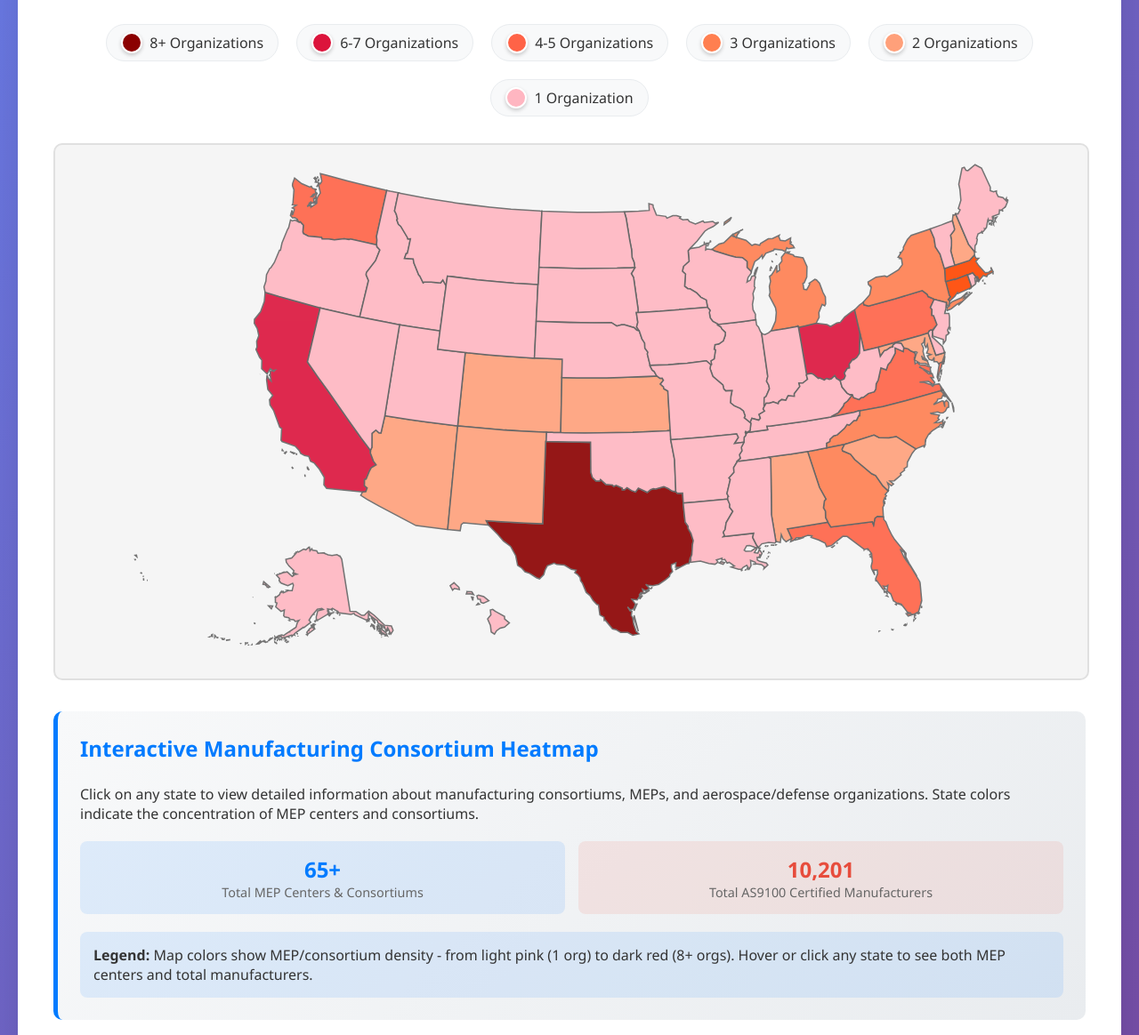
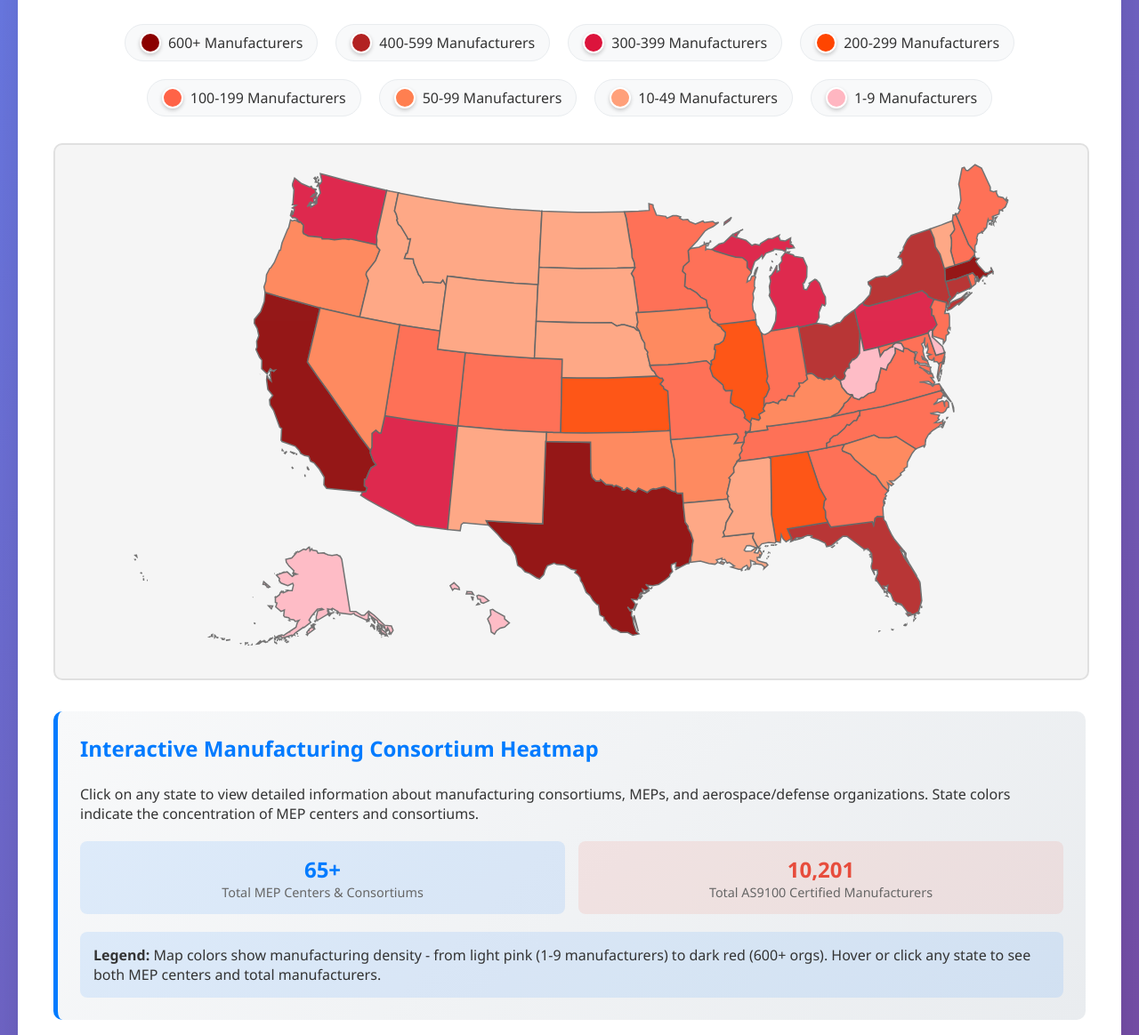
Before and after one commit to chonkrr/US-Manufacturing-Organization-Heatmap, a plain HTML site: page index.html in a window 1280 px wide. Shown: the part 402-1566 px from the top of the page at 89% size. Drawn offline with nearby package versions, Linux system fonts and the light colour scheme.

Commit message:
changed the heatmap functionality, to instead show heatmap density by # of manufacturers

```diff
--- a/index.html
+++ b/index.html
@@ -426,27 +426,35 @@
             <div class="legend">
                 <div class="legend-item">
                     <div class="legend-color state-fill-8"></div>
-                    <span>8+ Organizations</span>
+                    <span>600+ Manufacturers</span>
+                </div>
+                <div class="legend-item">
+                    <div class="legend-color state-fill-7"></div>
+                    <span>400-599 Manufacturers</span>
                 </div>
                 <div class="legend-item">
                     <div class="legend-color state-fill-6"></div>
-                    <span>6-7 Organizations</span>
+                    <span>300-399 Manufacturers</span>
+                </div>
+                <div class="legend-item">
+                    <div class="legend-color state-fill-5"></div>
+                    <span>200-299 Manufacturers</span>
                 </div>
                 <div class="legend-item">
                     <div class="legend-color state-fill-4"></div>
-                    <span>4-5 Organizations</span>
+                    <span>100-199 Manufacturers</span>
                 </div>
                 <div class="legend-item">
                     <div class="legend-color state-fill-3"></div>
-                    <span>3 Organizations</span>
+                    <span>50-99 Manufacturers</span>
                 </div>
                 <div class="legend-item">
                     <div class="legend-color state-fill-2"></div>
-                    <span>2 Organizations</span>
+                    <span>10-49 Manufacturers</span>
                 </div>
                 <div class="legend-item">
                     <div class="legend-color state-fill-1"></div>
-                    <span>1 Organization</span>
+                    <span>1-9 Manufacturers</span>
                 </div>
             </div>
 
@@ -1025,7 +1033,7 @@
             'New York': 444, 'Connecticut': 435, 'Ohio': 423, 'Pennsylvania': 364,
             'Washington': 352, 'Michigan': 341, 'Arizona': 331, 'Illinois': 284,
             'Kansas': 253, 'Alabama': 216, 'Maine': 196, 'Indiana': 194,
-            'New Jersey': 187, 'Colorado': 182, 'Minnesota': 164, 'Georgia': 150,
+            'New Jersey': 187, 'Colorado': 182, 'Maryland': 175, 'Minnesota': 164, 'Georgia': 150,
             'North Carolina': 147, 'New Hampshire': 134, 'Virginia': 133, 'Tennessee': 123,
             'Missouri': 119, 'Wisconsin': 112, 'Rhode Island': 103, 'Utah': 102,
             'Oklahoma': 98, 'Oregon': 88, 'South Carolina': 82, 'Iowa': 68,
@@ -1035,7 +1043,21 @@
             'Wyoming': 10, 'Alaska': 8, 'Hawaii': 7, 'Delaware': 5, 'West Virginia': 4
         };
 
-    const states = document.querySelectorAll('.state-shape');
+        // Function to get manufacturer tier class
+        function getManufacturerTier(count) {
+            if (count >= 600) return 'state-fill-8';      // 600+ (California, Massachusetts, Texas)
+            if (count >= 400) return 'state-fill-7';      // 400-599 (Florida, New York, Connecticut)
+            if (count >= 300) return 'state-fill-6';      // 300-399 (Ohio, Pennsylvania, Washington, Michigan, Arizona)
+            if (count >= 200) return 'state-fill-5';      // 200-299 (Illinois, Kansas, Alabama)
+            if (count >= 100) return 'state-fill-4';      // 100-199 (Maine through Rhode Island)
+            if (count >= 50) return 'state-fill-3';       // 50-99 (Utah, Oklahoma, Oregon, etc.)
+            if (count >= 10) return 'state-fill-2';       // 10-49 (Nevada through Wyoming)
+            if (count >= 1) return 'state-fill-1';        // 1-9 (Alaska, Hawaii, Delaware, West Virginia)
+            return 'state-fill-0';                        // 0 or no data
+        }
+
+
+        const states = document.querySelectorAll('.state-shape');
             const infoPanel = document.getElementById('info-panel');
             const debugInfo = document.getElementById('debug-info');
             let selectedState = null;
@@ -1070,7 +1092,7 @@
                         </div>
                     </div>
                     <div style="margin-top: 15px; padding: 15px; background: rgba(0,123,255,0.1); border-radius: 8px;">
-                        <strong>Legend:</strong> Map colors show MEP/consortium density - from light pink (1 org) to dark red (8+ orgs). Hover or click any state to see both MEP centers and total manufacturers.
+                        <strong>Legend:</strong> Map colors show manufacturing density - from light pink (1-9 manufacturers) to dark red (600+ orgs). Hover or click any state to see both MEP centers and total manufacturers.
                     </div>
                 `;
             }
@@ -1171,6 +1193,18 @@
             states.forEach((state, index) => {
                 console.log(`State ${index + 1}: ${state.id} - ${state.getAttribute('data-state')}`);
 
+                // Update state colors based on manufacturer counts
+                const stateName = state.getAttribute('data-state');
+                const manufacturerCount = manufacturerCounts[stateName] || 0;
+                const newTierClass = getManufacturerTier(manufacturerCount);
+
+                // Remove all existing state-fill classes
+                state.classList.remove('state-fill-0', 'state-fill-1', 'state-fill-2', 'state-fill-3',
+                                    'state-fill-4', 'state-fill-5', 'state-fill-6', 'state-fill-7', 'state-fill-8');
+
+                // Add the new tier class
+                state.classList.add(newTierClass);
+
                 state.addEventListener('click', function(e) {
                     e.preventDefault();
                     console.log('Clicked on state:', this.id);
@@ -1232,7 +1266,7 @@
             'New York': 444, 'Connecticut': 435, 'Ohio': 423, 'Pennsylvania': 364,
             'Washington': 352, 'Michigan': 341, 'Arizona': 331, 'Illinois': 284,
             'Kansas': 253, 'Alabama': 216, 'Maine': 196, 'Indiana': 194,
-            'New Jersey': 187, 'Colorado': 182, 'Minnesota': 164, 'Georgia': 150,
+            'New Jersey': 187, 'Colorado': 182, 'Maryland': 175, 'Minnesota': 164, 'Georgia': 150,
             'North Carolina': 147, 'New Hampshire': 134, 'Virginia': 133, 'Tennessee': 123,
             'Missouri': 119, 'Wisconsin': 112, 'Rhode Island': 103, 'Utah': 102,
             'Oklahoma': 98, 'Oregon': 88, 'South Carolina': 82, 'Iowa': 68,
```
